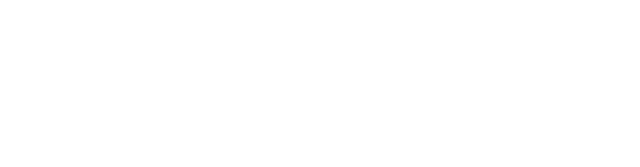
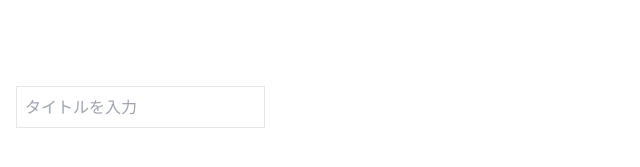
Before and after one commit to taichi-kobaya/challenge-react-blog-app, a React (Vite) app: page /new in a window 1280 px wide. Before the commit this address had no page. Shown: the part 293-460 px from the top of the page, without its empty margins (0-640 px from the left). Built offline with nearby package versions, Linux system fonts and the light colour scheme.

Commit message:
チャレンジ#8-1：投稿フォームの追加（タイトル入力） - NewArticle コンポーネントを作成 - タイトル入力欄を表示し、useState で状態を管理

```diff
--- a/src/App.jsx
+++ b/src/App.jsx
@@ -1,6 +1,7 @@
 import { Routes, Route, Link } from 'react-router-dom';
 import { articles } from "./articles";
 import Article from './Article';
+import NewArticle from './NewAaricle';
 
 function App() {
   return (
@@ -15,6 +16,7 @@
         </ul>
       } />
       <Route path="/articles/:id" element={<Article />} />
+      <Route path="/new" element={<NewArticle />} />
     </Routes>
   );
 }
--- /dev/null
+++ b/src/NewAaricle.jsx
@@ -0,0 +1,16 @@
+import { useState } from "react";
+
+export default function NewArticle() {
+    const [title, setTitle] = useState("");
+
+    return (
+        <div className="p-4">
+            <input
+                value={title}
+                onChange={(e) => setTitle(e.target.value)}
+                className="border p-2 w-full"
+                placeholder="タイトルを入力"
+            />
+        </div>
+    )
+}
```
